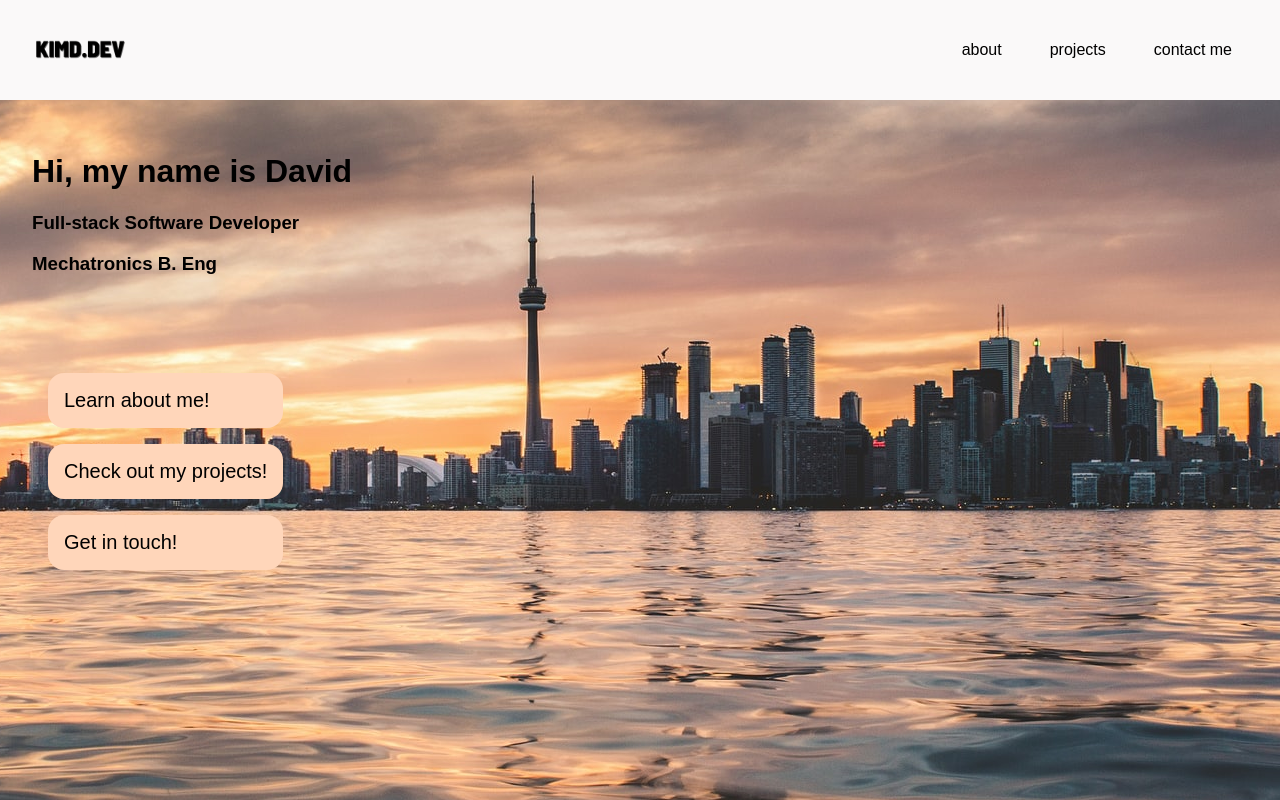
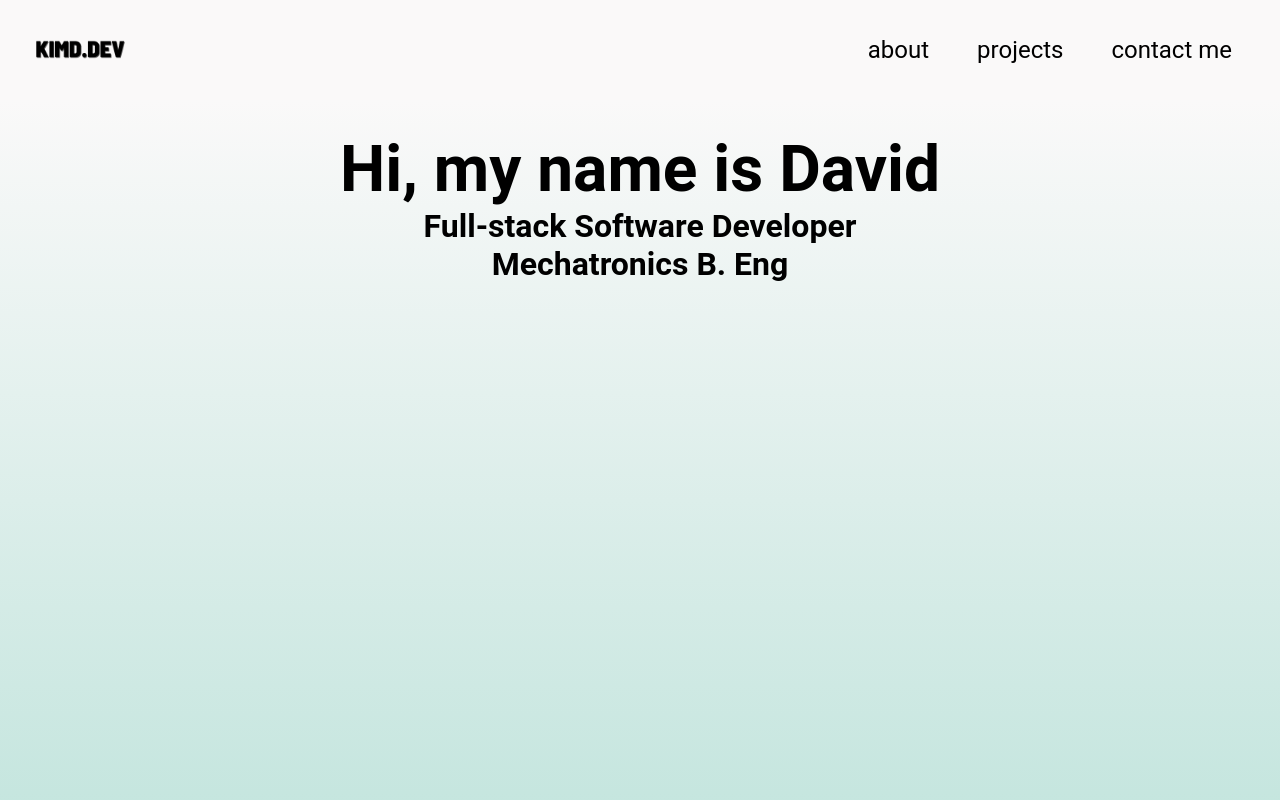
Before and after one commit to kim2552/kimd.dev, a React (Create React App) app: page / in a window 1280 px wide. Shown: the top 800 px of the page. Built offline with nearby package versions, Linux system fonts and the light colour scheme.

Commit message:
changed font. removed image. increased font size.

```diff
--- a/src/components/Home.js
+++ b/src/components/Home.js
@@ -1,4 +1,3 @@
-import {Link} from 'react-router-dom'
 import {useEffect} from 'react';
 
 const Home = () => {
@@ -14,23 +13,6 @@ const Home = () => {
                     <h3>Full-stack Software Developer</h3>
                     <h3>Mechatronics B. Eng</h3>
                 </div>
-                <div className="links-wrapper">
-                    <Link to="/about">
-                        <div className="menu-item">
-                            Learn about me!
-                        </div>
-                    </Link>
-                    <Link to="/projects">
-                        <div className="menu-item">
-                            Check out my projects!
-                        </div>
-                    </Link>
-                    <Link to="/contact">
-                        <div className="menu-item">
-                            Get in touch!
-                        </div>
-                    </Link>
-                </div>
             </div>
         </div>
     )
--- a/src/scss/_about.scss
+++ b/src/scss/_about.scss
@@ -25,6 +25,8 @@
 
         margin: $description-margin-lg;
         padding: $description-padding-lg;
+
+        font-size: 1.5rem;
 
         a{
             margin-right: 1rem;
--- a/src/scss/_contact.scss
+++ b/src/scss/_contact.scss
@@ -17,6 +17,8 @@
 
         margin: $description-margin-lg;
         padding: $description-padding-lg;
+
+        font-size: 1.5rem;
     }
 
     .contact-form{
--- a/src/scss/_header.scss
+++ b/src/scss/_header.scss
@@ -43,6 +43,8 @@
         margin-left: 1rem;
         padding: 1rem;
         color: $text-dark-color;
+
+        font-size: 1.5rem;
     }
 
     .menu-item:hover{
--- a/src/scss/_home.scss
+++ b/src/scss/_home.scss
@@ -1,10 +1,21 @@
 .home-container{
     height: 100vh;
-    background-image: url(../assets/toronto.jpg);
+    background-image: linear-gradient($secondary-color, $primary-color);//url(../assets/toronto.jpg);
     background-position: center;
 
     .description-wrapper{
+        text-align: center;
         padding: $description-padding-lg;
+
+        color: $text-dark-color;
+        h1{
+            font-size: 6rem;
+            margin:0;
+        }
+        h3{
+            font-size: 3rem;
+            margin:0;
+        }
     }
 
     .links-wrapper{
@@ -34,12 +45,30 @@
     @media screen and (max-width: 1280px) {
         .description-wrapper, .links-wrapper{
             padding: $description-padding-md;
+
+            h1{
+                font-size: 4rem;
+                margin:0;
+            }
+            h3{
+                font-size: 2rem;
+                margin:0;
+            }
         }
     }
 
     @media screen and (max-width: 768px) {
         .description-wrapper, .links-wrapper{
             padding: $description-padding-sm;
+
+            h1{
+                font-size: 4rem;
+                margin:0;
+            }
+            h3{
+                font-size: 2rem;
+                margin:0;
+            }
         }
     }
 }
--- a/src/scss/_projects.scss
+++ b/src/scss/_projects.scss
@@ -25,6 +25,8 @@
         margin-bottom: 1rem;
 
         padding: $description-padding-lg;
+
+        font-size: 1.5rem;
 
         a{
             color: lighten($black, 25%);
--- a/src/scss/_variables.scss
+++ b/src/scss/_variables.scss
@@ -1,6 +1,10 @@
 // Typography
-$font-family: 'Arial', 'sans-serif';
-$font-size-lg: 16px;
+@font-face {
+    font-family: "CustomFont";
+    src: url(../assets/FredokaOne-Regular.ttf);
+    }
+$font-family: 'Roboto','sans-serif';
+$font-size-lg: 32px;
 $font-size-md: 16px;
 $font-size-sm: 12px;
 
```
Also changed, not shown: src/assets/FredokaOne-Regular.ttf (added).
